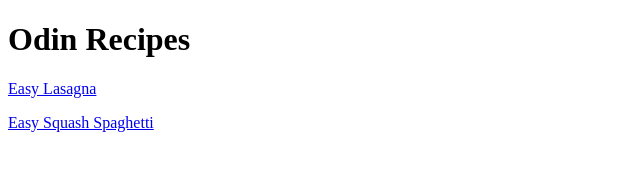
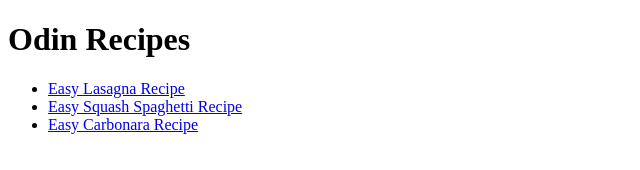
Before and after one commit to JLPacs/odin-recipes, a plain HTML site: page index.html in a window 1280 px wide. Shown: the whole page, without its empty margins (0-640 px from the left). Drawn offline with Linux system fonts and the light colour scheme.

Commit message:
Put recipe pages in unordered list

```diff
--- a/index.html
+++ b/index.html
@@ -6,7 +6,10 @@
     </head>
     <body>
         <h1>Odin Recipes</h1>
-        <p><a href="./recipes/lasagna.html">Easy Lasagna</a></p>
-        <p><a href="./recipes/easy-squash-spaghetti.html">Easy Squash Spaghetti</a></p>
+        <ul>
+        <li><a href="./recipes/lasagna.html">Easy Lasagna Recipe</a></li>
+        <li><a href="./recipes/easy-squash-spaghetti.html">Easy Squash Spaghetti Recipe</a></li>
+        <li><a href="./recipes/easy-carbonara.html">Easy Carbonara Recipe</a>
+        </ul>
     </body>
 </html>
```
